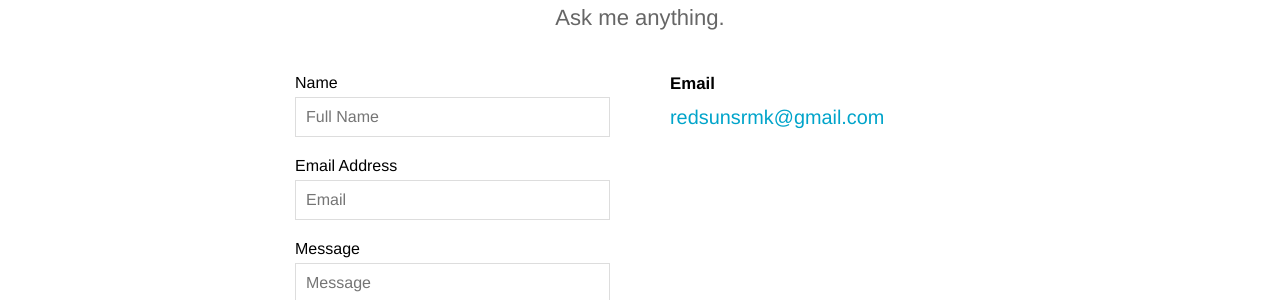
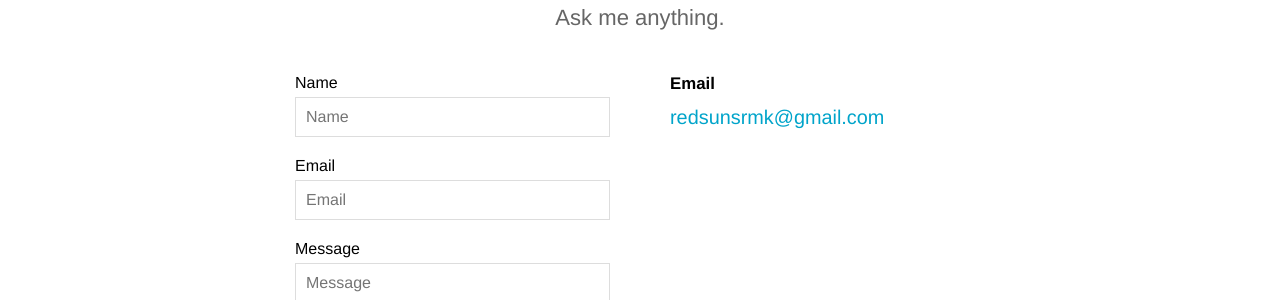
Before and after one commit to RedSunsRMK/redsunsrmk.github.io, a Jekyll site: the page built from contact.html, in a window 1280 px wide. Shown: the part 241-541 px from the top of the page. Built offline with Jekyll 4.4.1, drawn with Linux system fonts in a browser that asks for light colours.

Commit message:
Update contact.html

```diff
--- a/contact.html
+++ b/contact.html
@@ -16,9 +16,9 @@ map:
 		<input type="text" name="_gotcha" style="display: none;">
 
 		<label for="name">Name</label>
-		<input type="text" name="name" id="name" placeholder="Full Name" />
+		<input type="text" name="name" id="name" placeholder="Name" />
 
-		<label for="email">Email Address</label>
+		<label for="email">Email</label>
 		<input type="email" name="email" id="email" placeholder="Email" required />
 
 		<label for="message">Message</label>
```
